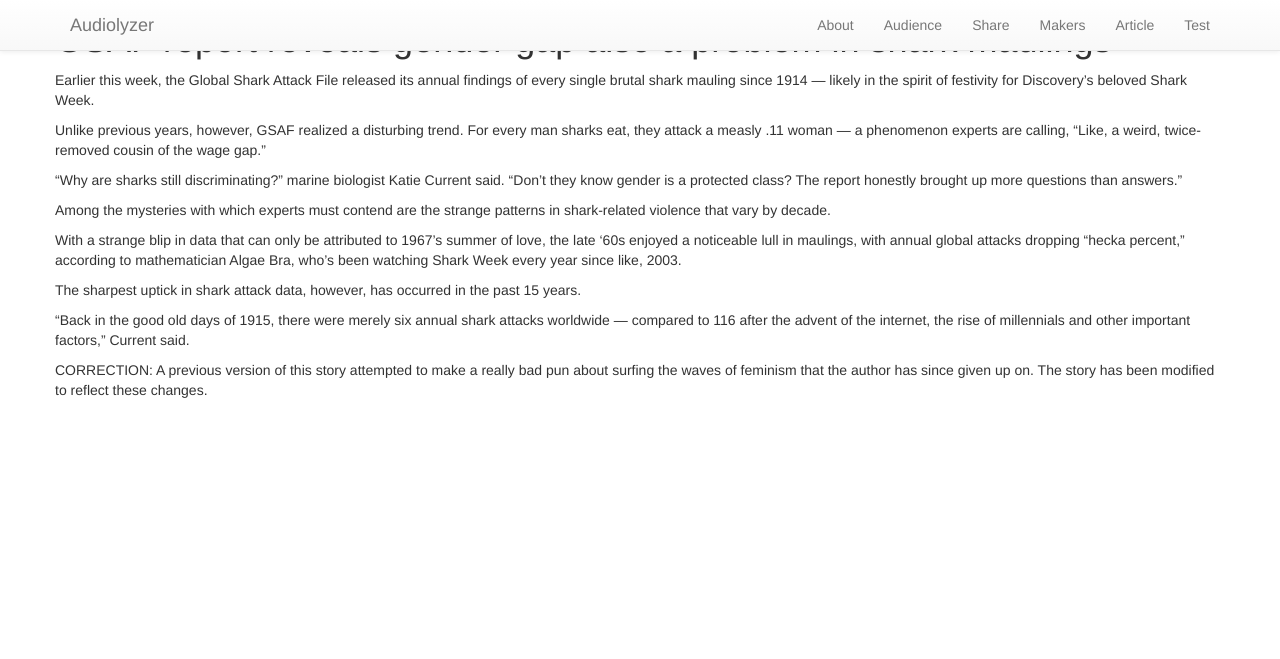
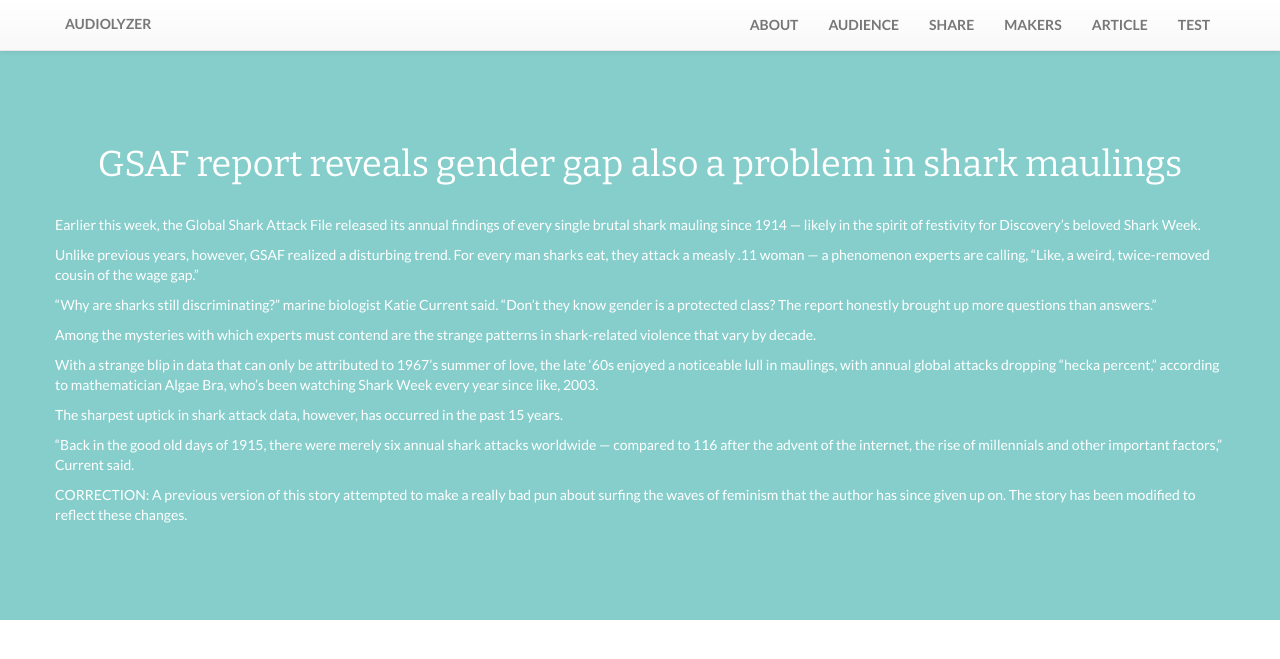
Before and after one commit to emmjab/audiolization, a Flask app: page /static/sharkstory.html in a window 1280 px wide. Shown: the top 659 px of the page. Run offline with Flask 2, Linux system fonts and the light colour scheme; some libraries are stand-ins or nearby versions.

Commit message:
Fixed stuff

```diff
--- a/static/css/style.css
+++ b/static/css/style.css
@@ -121,7 +121,16 @@ input {
   color: #fff;
   padding-top: 125px;
   padding-bottom: 85px;
+}
+
+#article h1 {
+  font-family: 'Bitter', serif;
   text-align: center;
+  padding-bottom: 20px;
+}
+
+#article p {
+  font-family: 'Lato', sans-serif;
 }
 
 #layout-top {
--- a/static/sharkstory.html
+++ b/static/sharkstory.html
@@ -4,7 +4,7 @@
 	<link rel="stylesheet" href="https://maxcdn.bootstrapcdn.com/bootstrap/3.3.4/css/bootstrap.min.css">
 	<!-- Optional theme -->
 	<link rel="stylesheet" href="https://maxcdn.bootstrapcdn.com/bootstrap/3.3.4/css/bootstrap-theme.min.css">
-    <link rel="stylesheet" href="{{ url_for('static',filename='css/style.css') }}">
+    <link rel="stylesheet" href="css/style.css"><!--"{{ url_for('static',filename='css/style.css') }}">-->
     <link href='http://fonts.googleapis.com/css?family=Lato:400,700,700italic|Bitter:400,700,400italic' rel='stylesheet' type='text/css'>
     <title>Audiolyzer</title>
 </head>
--- a/templates/audiolizations.html
+++ b/templates/audiolizations.html
@@ -12,7 +12,7 @@
 
 <body>
 
-    <div id="about">
+    <div id="layout-top">
       <div class="container">
         <div class="row">
           <h1>Audiolyzer</h1>
```
